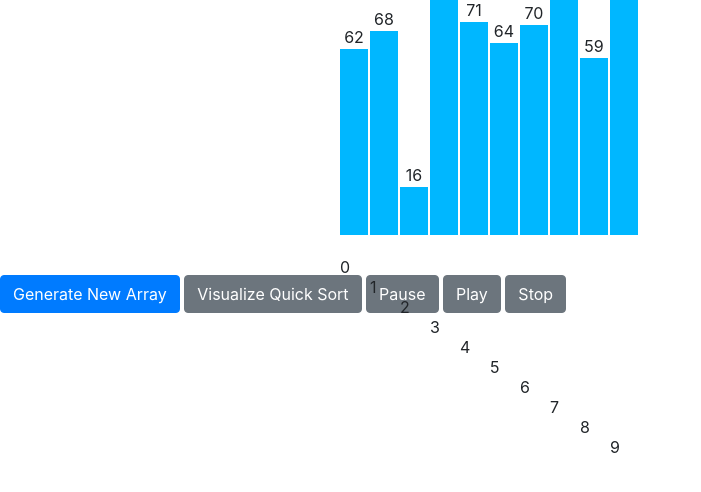
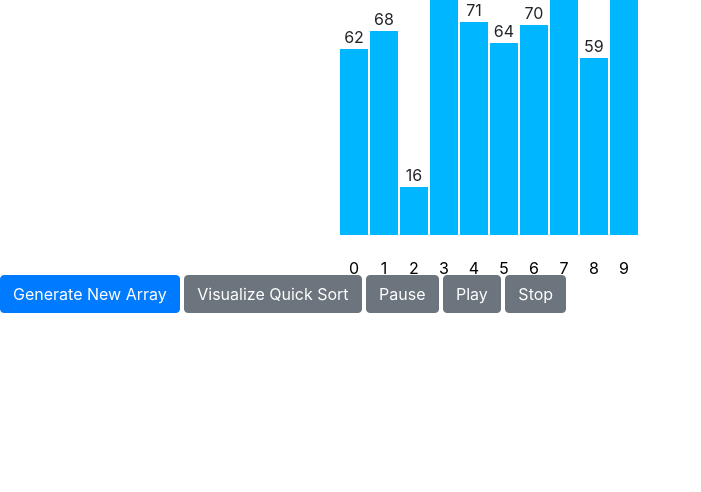
Before and after one commit to aggie-coding-club/LeetCamp, a Flask app: page /sortingTemplates/quickSort in a window 1280 px wide. Shown: the part 270-762 px from the top of the page, without its empty margins (0-701 px from the left). Run offline with Flask 2, Linux system fonts and the light colour scheme.

Commit message:
included indices for array elements across all available sorting algorithms

```diff
--- a/static/js/quickSort.js
+++ b/static/js/quickSort.js
@@ -49,7 +49,7 @@ function generateIndices(){
         var indexElement = document.createElement("div");
         indexElement.classList.add("idx");
         indexElement.style.height = `${20}px`;
-        indexElement.style.transform = `translate(${i * 30}px)`;
+        indexElement.style.transform = `translateX(${i * 30}px)`;
 
         // Adding these indices
         var indexElementLabel = document.createElement("label");
@@ -154,6 +154,12 @@ async function quickSort(leftIdx = 0, rightIdx = numElements - 1, delay = 300){
         await quickSort(leftIdx, pivot - 1);
         await quickSort(pivot + 1, rightIdx);
     }
+
+    var arrayBars = document.querySelectorAll(".bar");
+    for(let i = 0; i < arrayBars.length; i++){
+      arrayBars[i].style.backgroundColor = "rgb(49, 226, 13)";
+    }
+
 }
 
 // Regenerate a new array on page reload
--- a/static/style.css
+++ b/static/style.css
@@ -35,6 +35,20 @@
     color: #F9F3EE;
 }
 
+.idx {
+    width: 28px;
+    position: absolute;
+    transition: 0.2s all ease;
+}
+
+.idx-id {
+    position: absolute;
+    color: black;
+    margin-top: 1px;
+    width: 100%;
+    text-align: center;
+}
+
 #indices {
     height: 20px;
     width: 600px;
--- a/templates/sortingTemplates/bubbleSort.html
+++ b/templates/sortingTemplates/bubbleSort.html
@@ -13,6 +13,7 @@
     <!-- All bar div elements will go inside here -->
 
 </section>
+<div id="indices"></div>
 
 <button class = "btn btn-primary btn1" onclick="generateArray()" id="generate-arr-button"> Generate New Array </button>
 
--- a/templates/sortingTemplates/selectionSort.html
+++ b/templates/sortingTemplates/selectionSort.html
@@ -13,6 +13,7 @@
     <!-- All bar div elements will go inside here -->
 
 </section>
+<div id="indices"></div>
 
 <button class = "btn btn-primary btn1" onclick="generateArray()" id="generate-arr-button"> Generate New Array </button>
 
```
Also changed, not shown: static/js/bubbleSort.js (+22 -0 lines), static/js/selectionSort.js (+22 -0 lines).
